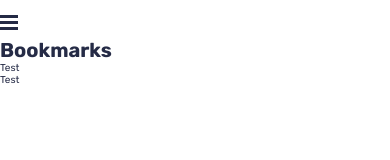
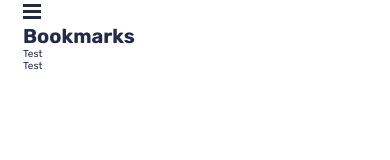
Before and after one commit to null-char/bookmarks-landing-page, a Gatsby site: page / in a window 390 px wide. Built offline with nearby package versions, Linux system fonts and the light colour scheme; Gatsby itself is replaced by a stand-in of ours.

Commit message:
feat(layout): make layout global styles more responsive

```diff
--- a/src/components/layout.tsx
+++ b/src/components/layout.tsx
@@ -3,6 +3,7 @@ import PropTypes from "prop-types";
 import { createGlobalStyle, ThemeProvider } from "styled-components";
 import "typeface-rubik";
 import lightTheme from "@/themes/light-theme";
+import device from "@/utils/media";
 
 const GlobalStyles = createGlobalStyle`
   *,
@@ -11,23 +12,44 @@ const GlobalStyles = createGlobalStyle`
     margin: 0;
     padding: 0;
     box-sizing: inherit;
+    -webkit-tap-highlight-color: transparent;
   }
 
   body {
-    font-size: 10px;
-    font-family: "Rubik", sans-serif;
     color: ${props => props.theme.colors.darkBlue};
     position: relative;
     min-height: 100%;
     font-weight: 400;
     box-sizing: border-box;
+    overflow-x: hidden;
+    padding: 0rem 2.3rem;
+    padding-bottom: 3rem;
+
+    @media ${device.tablet} {
+      padding: 0rem 3rem;
+    }
+
+    @media ${device.laptop} {
+      padding: 0rem 5rem;
+    }
+  }
+
+  html, body {
+    font-size: 10px;
+    font-family: "Rubik", sans-serif;
+
+    @media ${device.laptop} {
+      font-size: 11px;
+    }
   }
 `;
 
 const Layout: React.FC = ({ children }) => (
   <ThemeProvider theme={lightTheme}>
-    <GlobalStyles />
-    <main>{children}</main>
+    <main>
+      <GlobalStyles />
+      {children}
+    </main>
   </ThemeProvider>
 );
 
```
